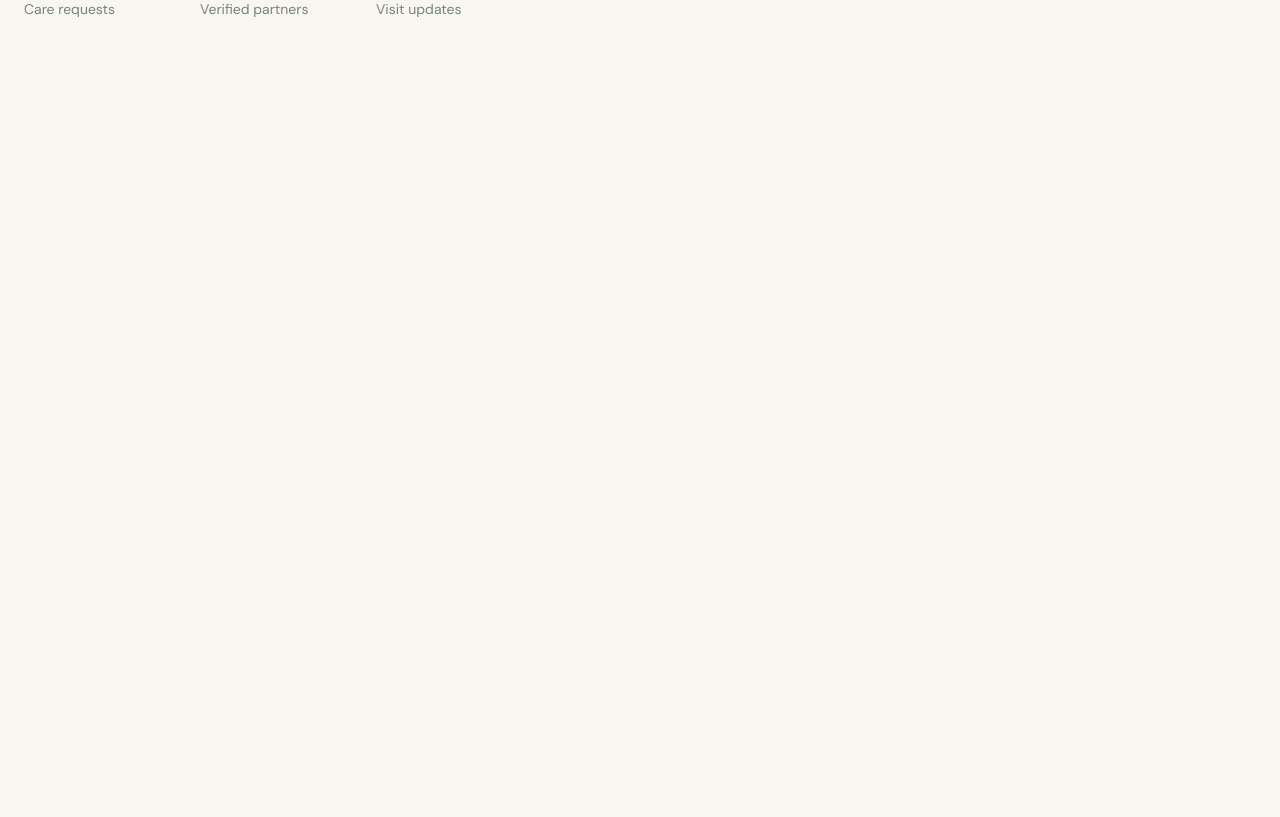
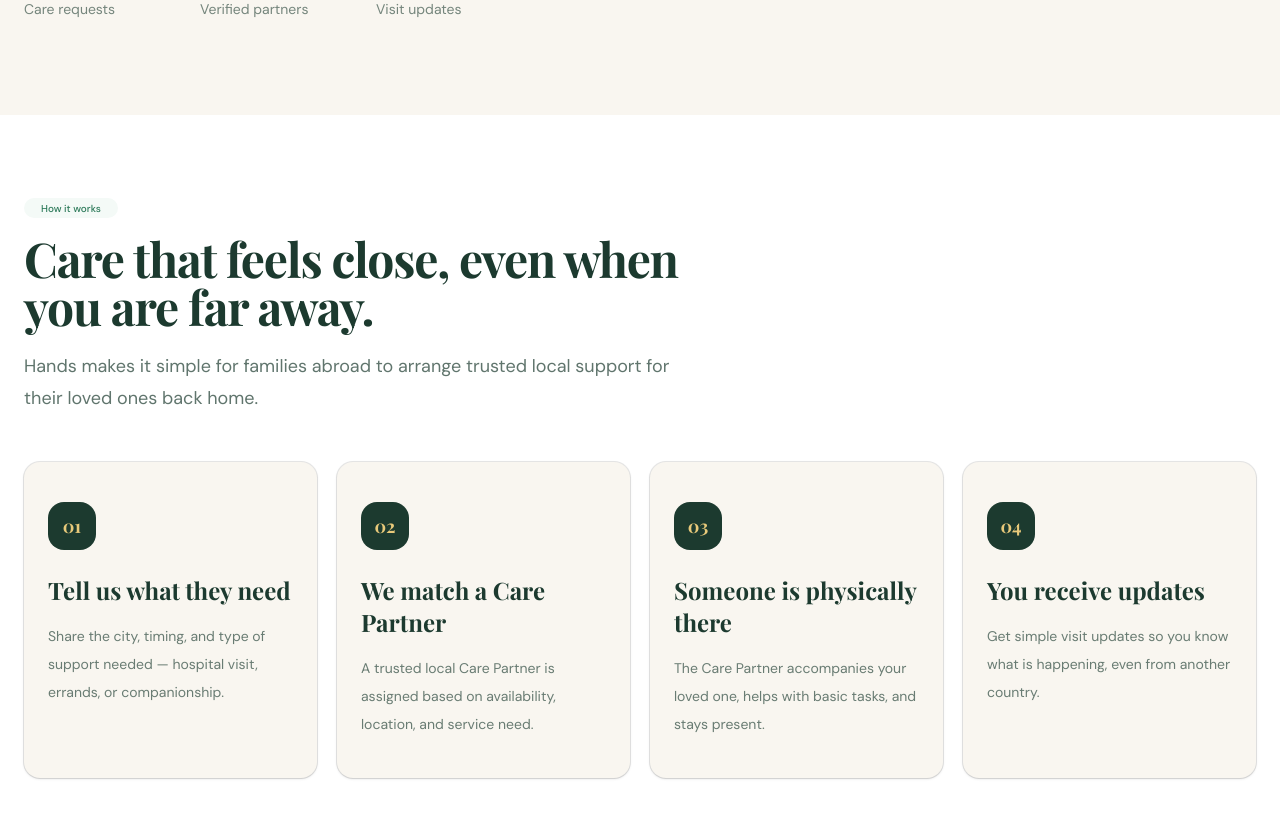
Before and after one commit to mdrafi28/Hands, a Next.js app: page / in a window 1280 px wide. Shown: the part 873-1690 px from the top of the page. Before the commit the page ends 988 px from the top, so only its background shows below. Built offline with nearby package versions, Linux system fonts and the light colour scheme; a web font is replaced by a local one.

Commit message:
Add how it works section

```diff
--- a/src/app/page.tsx
+++ b/src/app/page.tsx
@@ -1,5 +1,6 @@
 import { Badge } from "@/components/ui/badge";
 import { Button } from "@/components/ui/button";
+import { Card, CardContent } from "@/components/ui/card";
 
 function HandLogo() {
   return (
@@ -165,6 +166,68 @@
           </div>
         </div>
       </section>
+            <section id="how-it-works" className="bg-white px-6 py-20">
+        <div className="mx-auto max-w-7xl">
+          <div className="max-w-2xl">
+            <Badge className="mb-4 rounded-full bg-brand-mist px-4 py-2 text-brand-green hover:bg-brand-mist">
+              How it works
+            </Badge>
+
+            <h2 className="font-serif text-4xl font-bold tracking-tight text-brand-forest md:text-5xl">
+              Care that feels close, even when you are far away.
+            </h2>
+
+            <p className="mt-5 text-lg leading-8 text-brand-forest/70">
+              Hands makes it simple for families abroad to arrange trusted local
+              support for their loved ones back home.
+            </p>
+          </div>
+
+          <div className="mt-12 grid gap-5 md:grid-cols-4">
+            {[
+              {
+                step: "01",
+                title: "Tell us what they need",
+                text: "Share the city, timing, and type of support needed — hospital visit, errands, or companionship.",
+              },
+              {
+                step: "02",
+                title: "We match a Care Partner",
+                text: "A trusted local Care Partner is assigned based on availability, location, and service need.",
+              },
+              {
+                step: "03",
+                title: "Someone is physically there",
+                text: "The Care Partner accompanies your loved one, helps with basic tasks, and stays present.",
+              },
+              {
+                step: "04",
+                title: "You receive updates",
+                text: "Get simple visit updates so you know what is happening, even from another country.",
+              },
+            ].map((item) => (
+              <Card
+                key={item.step}
+                className="border-brand-forest/10 bg-brand-white shadow-sm"
+              >
+                <CardContent className="p-6">
+                  <div className="mb-6 flex h-12 w-12 items-center justify-center rounded-2xl bg-brand-forest font-serif text-lg font-bold text-brand-gold">
+                    {item.step}
+                  </div>
+
+                  <h3 className="font-serif text-2xl font-bold text-brand-forest">
+                    {item.title}
+                  </h3>
+
+                  <p className="mt-4 text-sm leading-7 text-brand-forest/65">
+                    {item.text}
+                  </p>
+                </CardContent>
+              </Card>
+            ))}
+          </div>
+        </div>
+      </section>
     </main>
   );
 }
```
